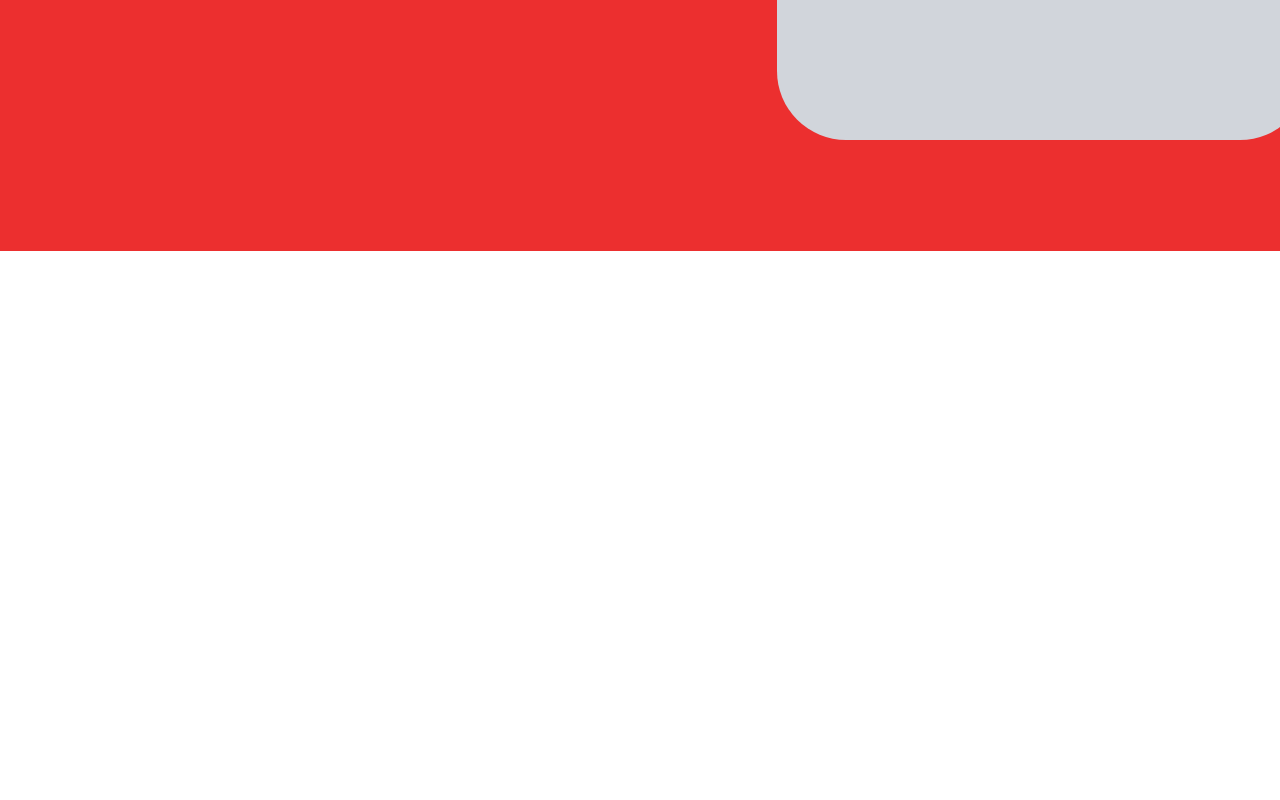
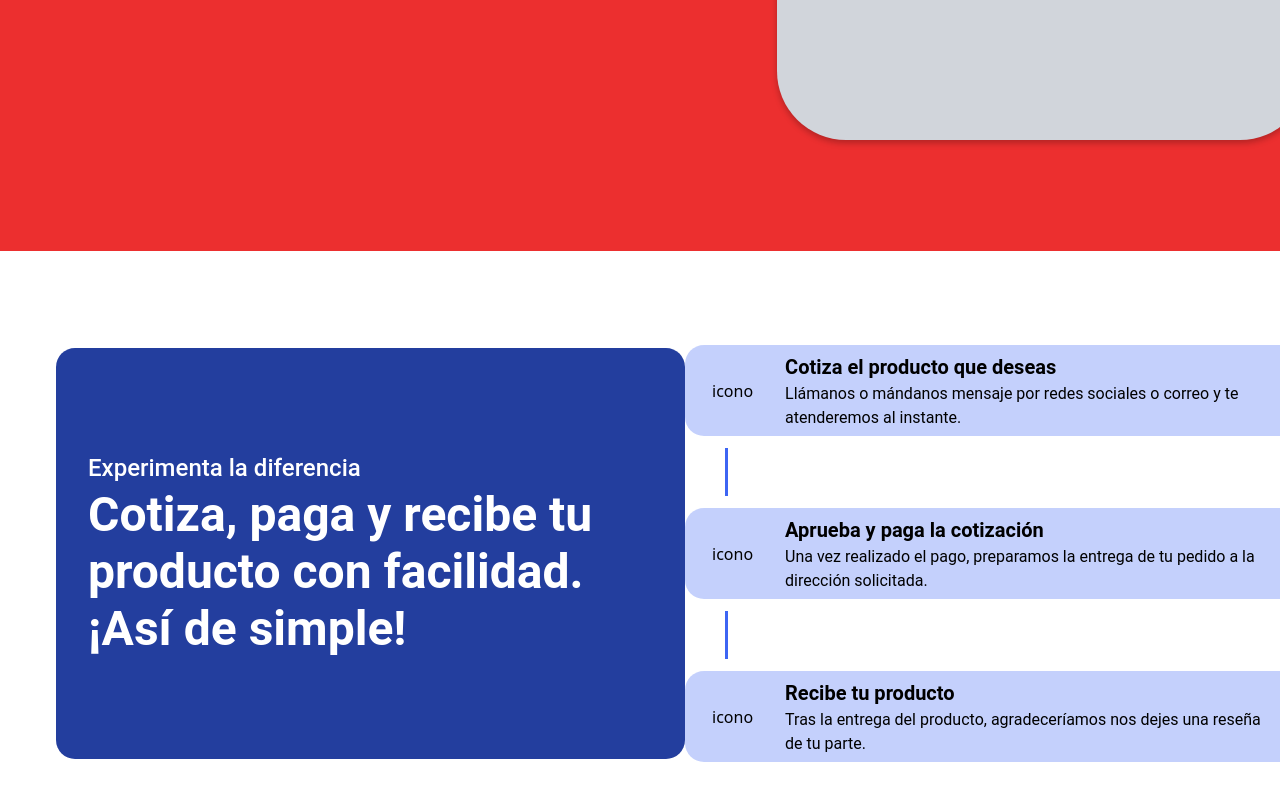
Before and after one commit to hyzmael88/marshallweb, a Next.js app: page / in a window 1280 px wide. Shown: the part 2229-3029 px from the top of the page. Before the commit the page ends 2480 px from the top, so only its background shows below. Built offline with nearby package versions, Linux system fonts and the light colour scheme.

Commit message:
Add shadow to HotspotImage and include Proceso component

```diff
--- a/src/components/HotspotImage.jsx
+++ b/src/components/HotspotImage.jsx
@@ -14,7 +14,7 @@ function HotspotImage() {
         </div>
         <div className='w-full h-full flex flex-col items-end justify-center'>
 
-            <div className='w-[532px] h-[640px] rounded-[69px] bg-gray-300'></div>
+            <div className='w-[532px] h-[640px] rounded-[69px] bg-gray-300 shadow-brand'></div>
         </div>
 
 
--- /dev/null
+++ b/src/components/Proceso.jsx
@@ -0,0 +1,57 @@
+import React from 'react'
+
+function Proceso() {
+    const info = [
+    {
+        icon: 'icono',
+        title: 'Cotiza el producto que deseas',
+        description: 'Llámanos o mándanos mensaje por redes sociales o correo y te atenderemos al instante.'
+    },
+    {
+        icon: 'icono',
+        title: 'Aprueba y paga la cotización',
+        description: 'Una vez realizado el pago, preparamos la entrega de tu pedido a la dirección solicitada.'
+    },
+    {
+        icon: 'icono',
+        title: 'Recibe tu producto',
+        description: 'Tras la entrega del producto, agradeceríamos nos dejes una reseña de tu parte.'
+    }
+    ]
+  return (
+    <div className='px-14 w-full h-[605px] flex flex-row justify-between items-center'>
+        <div className='w-full h-full flex flex-col items-start justify-center'>
+        <div className='w-[629px] h-[411px] rounded-[19px] bg-[#233E9E] flex flex-col  justify-center px-8'>
+            <h4 className='font-header text-white text-[24px] font-medium'>Experimenta la diferencia</h4>
+            <h3 className='text-white text-[48px] font-header font-bold leading-[57px] '>Cotiza, paga y recibe tu producto con facilidad. ¡Así de simple!</h3>
+        </div>
+        </div>
+
+            <div className='w-full h-full flex flex-col justify-center items-center  '>
+                {
+                    info.map((item, index) => (
+                        <div key={index}>
+                        <div  className='w-[616px] h-[91px] flex flex-row items-center bg-brand-tertiary/30 rounded-[19px] gap-8'>
+                    <div className='h-full flex flex-col justify-center ml-[27px]'>
+                        {item.icon}
+                    </div>
+                    <div className='flex flex-col'>
+                        <div>
+                            <h3 className='font-header font-bold text-[20px] '>{item.title}</h3>
+                            <p className='font-paragraph text-[16px] w-[477px] '>{item.description}</p>
+                        </div>
+                    </div>
+                </div>
+                <div className={`${index < info.length-1 ? 'w-[3px] h-[48px] bg-brand-tertiary my-3 ml-[40px]' : 'hidden'}`}></div>
+                </div>
+
+                    ))
+                }
+            </div>
+
+
+    </div>
+  )
+}
+
+export default Proceso
--- a/src/pages/index.js
+++ b/src/pages/index.js
@@ -4,6 +4,7 @@ import Navbar from '@/components/Navbar'
 import Hero from '@/components/Hero'
 import Acerca from '@/components/Acerca'
 import HotspotImage from '@/components/HotspotImage'
+import Proceso from '@/components/Proceso'
 
 const inter = Inter({ subsets: ['latin'] })
 
@@ -14,6 +15,7 @@ export default function Home() {
     <Hero/>
     <Acerca/>
     <HotspotImage/>
+    <Proceso/>
    </main>
   )
 }
--- a/tailwind.config.js
+++ b/tailwind.config.js
@@ -9,7 +9,9 @@ module.exports = {
     extend: {
       colors:{
         'brand-primary': "#EC2F2F",
-        "brand-secondary": "#233E9E"
+        "brand-secondary": "#233E9E",
+        "brand-tertiary": "#3D65F3"
+
       },
       fontFamily:{
         "header": "Roboto, sans-serif",
```
